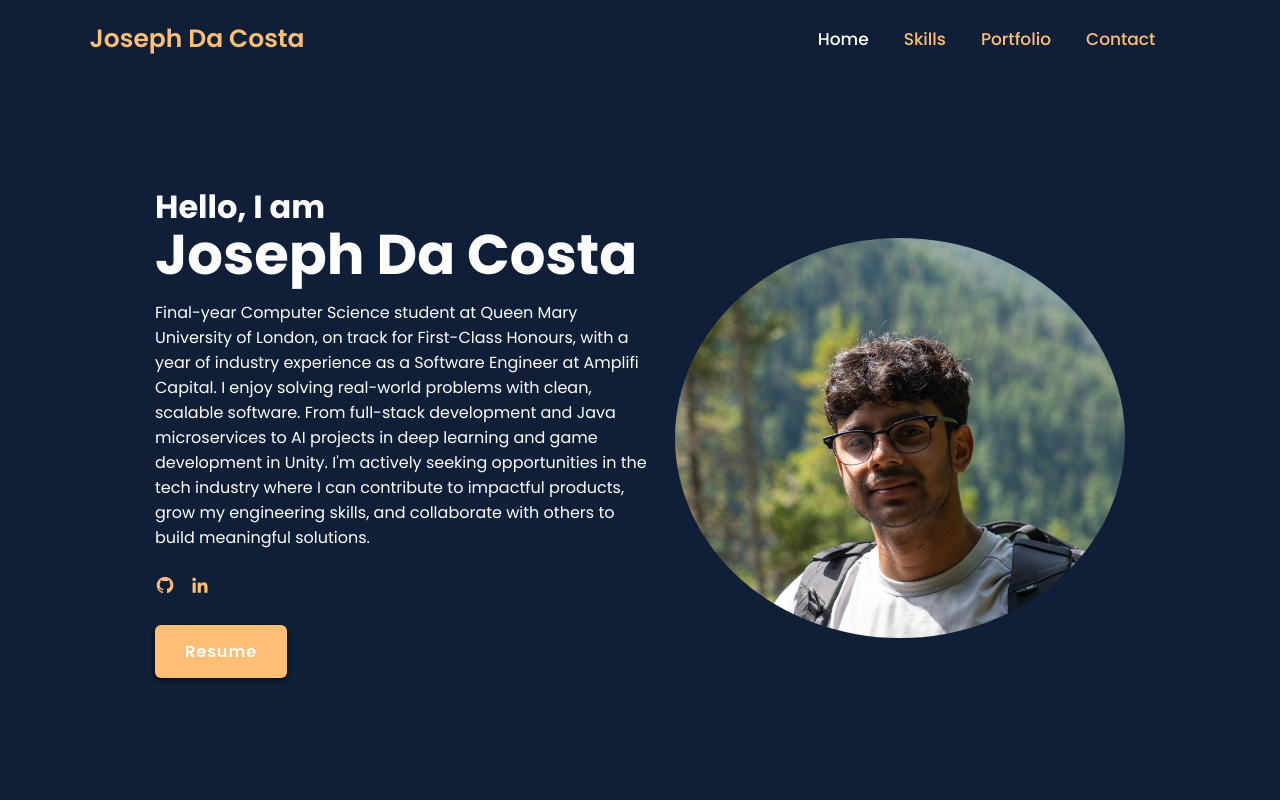
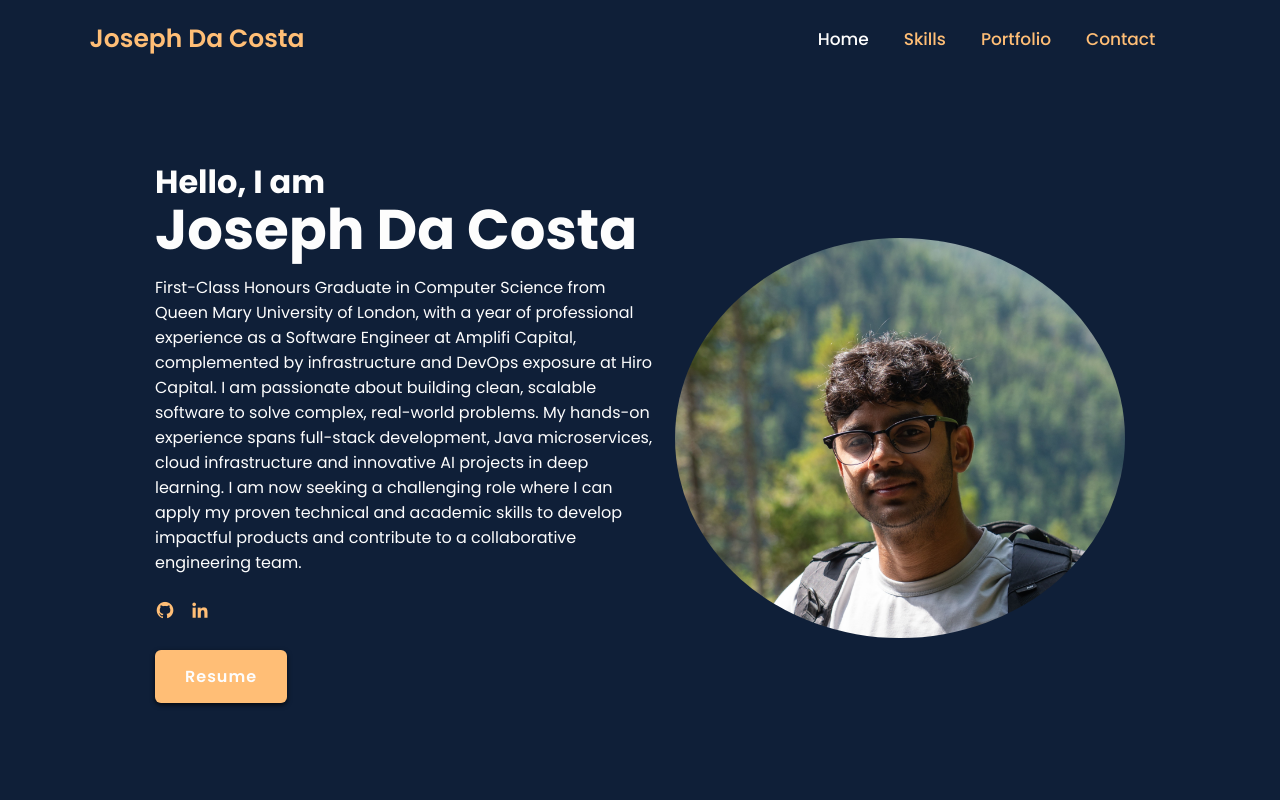
Before and after one commit to JDC05/Portfolio, a React (Create React App) app: page / in a window 1280 px wide. Shown: the top 800 px of the page. Built offline with nearby package versions, Linux system fonts and the light colour scheme.

Commit message:
Updated bio

```diff
--- a/src/components/Home.jsx
+++ b/src/components/Home.jsx
@@ -9,12 +9,14 @@ export default function Home() {
         <h3>Hello, I am</h3>
         <h1>Joseph Da Costa</h1>
         <p>
-        Final-year Computer Science student at Queen Mary University of London, on track for First-Class Honours,
-        with a year of industry experience as a Software Engineer at Amplifi Capital. I enjoy solving real-world
-        problems with clean, scalable software. From full-stack development and Java microservices to AI projects
-        in deep learning and game development in Unity. I'm actively seeking opportunities in the tech industry
-        where I can contribute to impactful products, grow my engineering skills, and collaborate with others
-        to build meaningful solutions.
+        First-Class Honours Graduate in Computer Science from Queen Mary University of London,
+        with a year of professional experience as a Software Engineer at Amplifi Capital, complemented
+        by infrastructure and DevOps exposure at Hiro Capital. I am passionate about building clean,
+        scalable software to solve complex, real-world problems. My hands-on experience spans full-stack
+        development, Java microservices, cloud infrastructure and innovative
+        AI projects in deep learning. I am now seeking a challenging role where I can apply my proven
+        technical and academic skills to develop impactful products and contribute to a collaborative
+        engineering team.
         </p>
 
         <div className="social-media">
```
